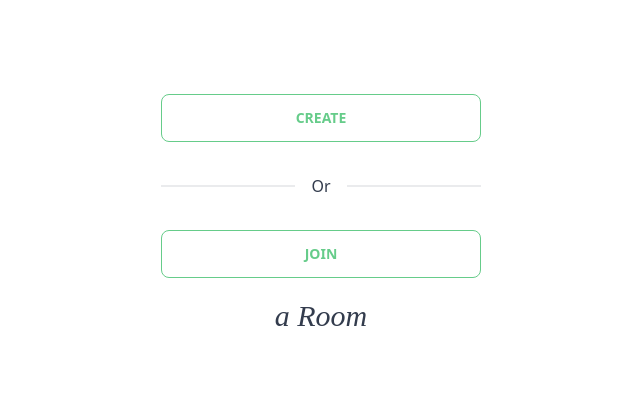
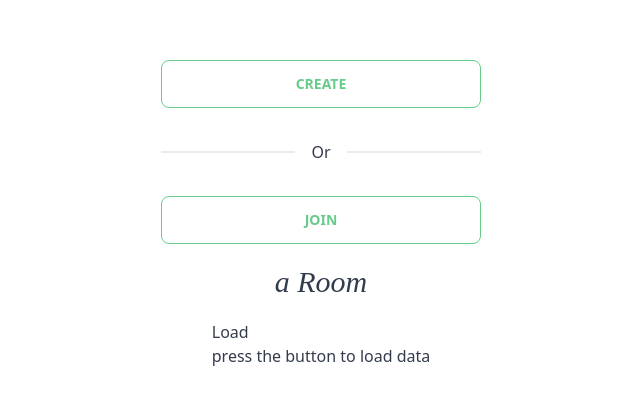
Before and after one commit to jarp-org/bingo-app, a SvelteKit app: page / in a window 1280 px wide. Shown: the part 186-586 px from the top of the page, without its empty margins (319-959 px from the left). Built offline with nearby package versions, Linux system fonts and the light colour scheme; a web font is replaced by a local one.

Commit message:
trpc test

```diff
--- /dev/null
+++ b/src/lib/trpc/routes/room.ts
@@ -0,0 +1,17 @@
+import { t } from '$lib/trpc/t';
+import { observable } from '@trpc/server/observable';
+import { EventEmitter } from 'events';
+
+const ee = new EventEmitter();
+
+export const roomRouter = t.router({
+	createRoom: t.procedure.subscription(() => {
+		return observable<Room>((emit) => {
+			const createRoom = (data: Room) => {
+				emit.next(data);
+			};
+
+			ee.on('createRoom', createRoom);
+		});
+	})
+});
--- a/src/routes/+page.svelte
+++ b/src/routes/+page.svelte
@@ -1,5 +1,14 @@
 <script>
+	import { trpc } from '$lib/trpc/client';
 	import ActionButton from '$lib/components/ActionButton.svelte';
+
+	let greeting = 'press the button to load data';
+
+
+	const loadData = async () => {
+    greeting = await trpc().greeting.query();
+  };
+
 </script>
 
 <svelte:head>
@@ -13,5 +22,12 @@
 		<div class="divider">Or</div>
 		<ActionButton action="/room/join">Join</ActionButton>
 		<div class="font-accent text-3xl italic">a Room</div>
+		<div><a
+			href="#load"
+			role="button"
+			class="secondary"
+			on:click|preventDefault={loadData}>Load</a
+		  >
+		  <p>{greeting}</p></div>
 	</div>
 </section>
```
Also changed, not shown: src/lib/trpc/routes/create-room.ts (deleted).
